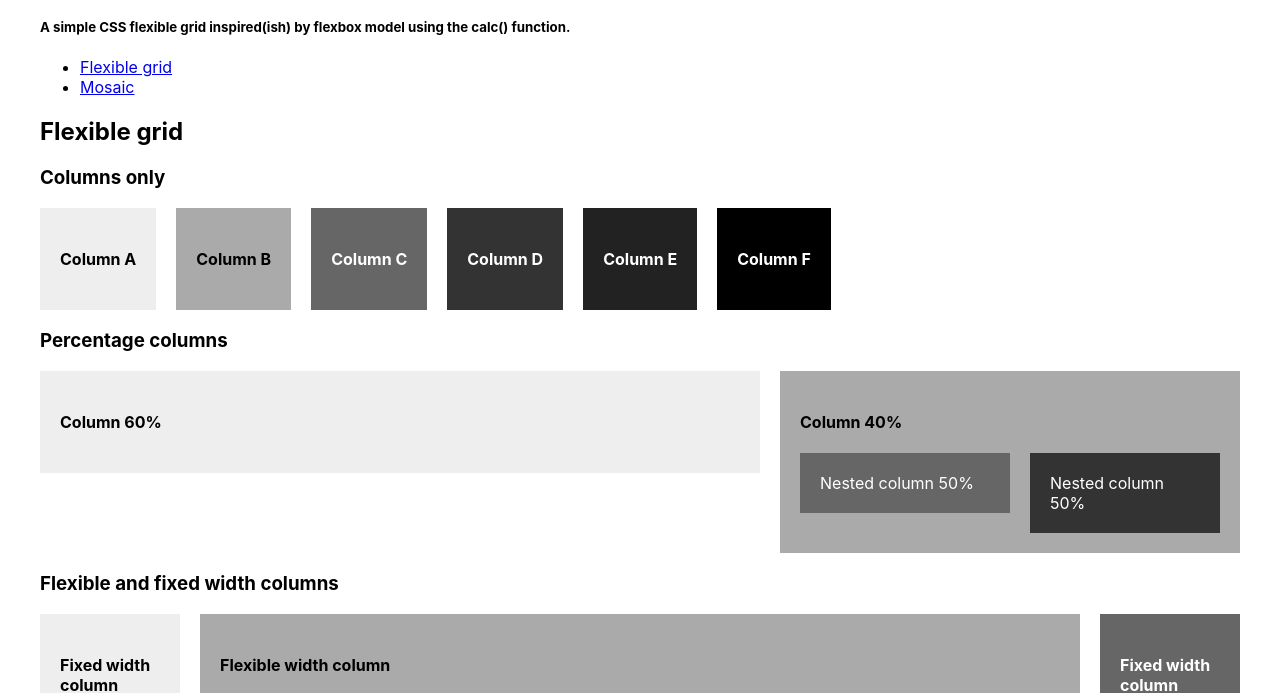
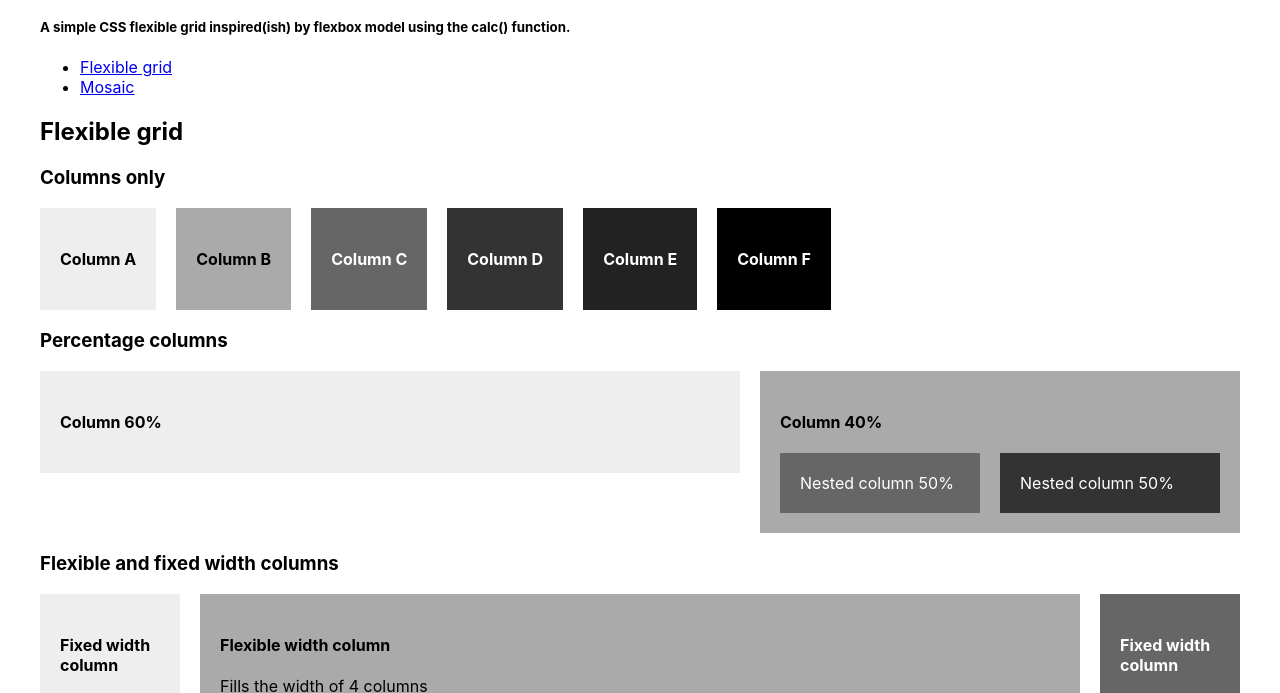
Before and after one commit to zoopit/z-grid, a website: page example.html in a window 1280 px wide. Shown: the part 82-775 px from the top of the page. Drawn offline with Linux system fonts and the light colour scheme.

Commit message:
Fixed a bug where `first-of-type` should've be `last-of-type`.

```diff
--- a/src/_grid-helpers.scss
+++ b/src/_grid-helpers.scss
@@ -50,7 +50,7 @@ $grid-column-gutter: 20px !default;
 @mixin createPercentageColumn($col-percentage: 100, $class-prefix: 'colflex-', $class-suffix: 'p') {
 	.#{$class-prefix}#{$col-percentage}#{$class-suffix} {
 		width: $col-percentage + 0%;
-		&.z-grid-column:not(:first-of-type) {
+		&.z-grid-column:not(:last-of-type) {
 			width: calc(#{$col-percentage}% - #{$grid-column-gutter});
 		}
 	}
```
Also changed, not shown: dist/z-grid.css, dist/z-grid.min.css.
